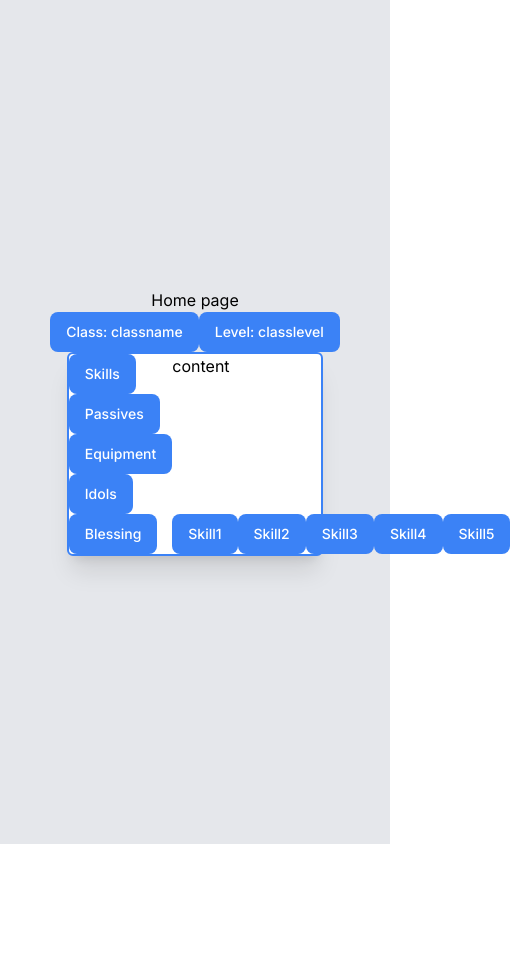
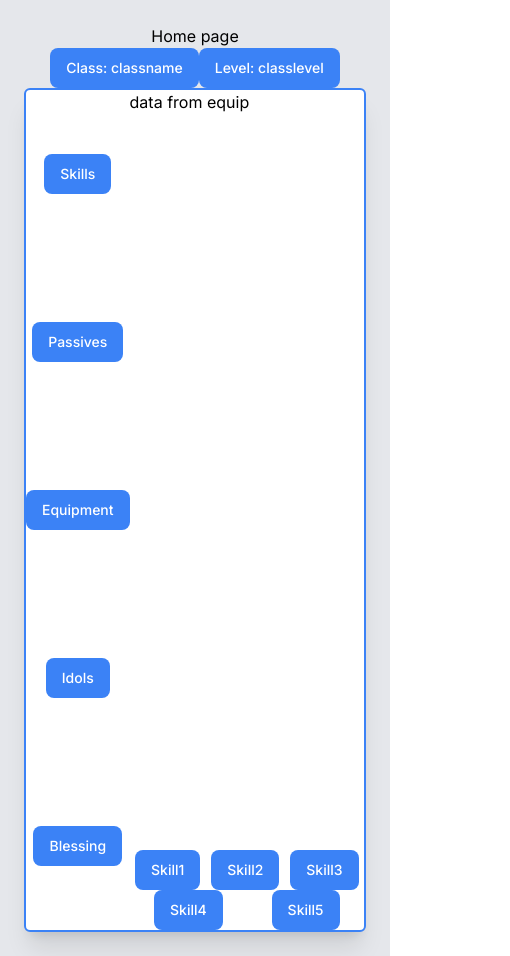
Before and after one commit to sdsouza42/lpwebtools, a Next.js app: page / in a window 390 px wide. Shown: the whole page, 510 px wide, since content can reach past the window. Before the commit the page ends 844 px from the top, so only its background shows below. Built offline with nearby package versions, Linux system fonts and the light colour scheme.

Commit message:
using full screen to work with mobile

```diff
--- a/src/app/Equip/page.tsx
+++ b/src/app/Equip/page.tsx
@@ -2,8 +2,8 @@
 export default function Page() {
     return (
         <div>
-            <p>Load stats here</p>
+            <p>data from equip</p>
         </div>
 
     );
-  }
+}
--- a/src/app/page.tsx
+++ b/src/app/page.tsx
@@ -1,28 +1,34 @@
-import styles from '@/app/UI/home.css';
-import {Button} from '@/app/UI/button';
+// import styles from '@/app/UI/home.css';
+import { Button } from '@/app/UI/button';
+import Equip from '@/app/Equip/page';
+import Link from 'next/link';
+
+
 export default function Page() {
   return (
-  <main className="static min-h-screen p-6 bg-gray-200 flex flex-col items-center justify-center">
+    <main className=" min-h-screen p-6 bg-gray-200 flex flex-col items-center justify-center">
       <h1>Home page</h1>
       <div className=" mx-autorelative flex flex-row items-center justify-around" id='lvlbar'>
         <Button className=""> Class: classname </Button>
         <Button className=""> Level: classlevel </Button>
       </div>
-    <div className="w-3/4 mx-auto mt-0 bg-white shadow-xl border-2 border-blue-500 rounded-md mx-autorelative flex justify-start" id='outterframe'>
-      <div className=" mx-autorelative items-center justify-around" id='sidebar'>
+      <div className="min-w-screen min-h-screen mx-auto mt-0 bg-white shadow-xl border-2 border-blue-500 rounded-md mx-autorelative flex" id='outterframe'>
+        <div className=" flex flex-col mx-autorelative items-center justify-around" id='sidebar'>
           <Button className=""> Skills </Button>
           <Button className=""> Passives </Button>
+          <Link href="./Equip">
             <Button className=""> Equipment </Button>
+          </Link>
           <Button className=""> Idols </Button>
           <Button className=""> Blessing </Button>
         </div>
         <div className="mx-autorelative flex flex-col justify-end flex-grow content-center" id='innerframe'>
           <div className="flex-grow" id='dcontent'>
             <div>
-            <p>content</p>
+              <Equip />
             </div>
           </div>
-        <div className=" mx-autorelative flex flex-row justify-around" id='skillbar'>
+          <div className=" mx-autorelative flex flex-row justify-around flex-wrap" id='skillbar'>
             <Button className=""> Skill1 </Button>
             <Button className=""> Skill2 </Button>
             <Button className=""> Skill3 </Button>
```
Also changed, not shown: 1 other file (tests, documents, lock files or other folders). Lines whose indentation alone changed are shown as unchanged.
